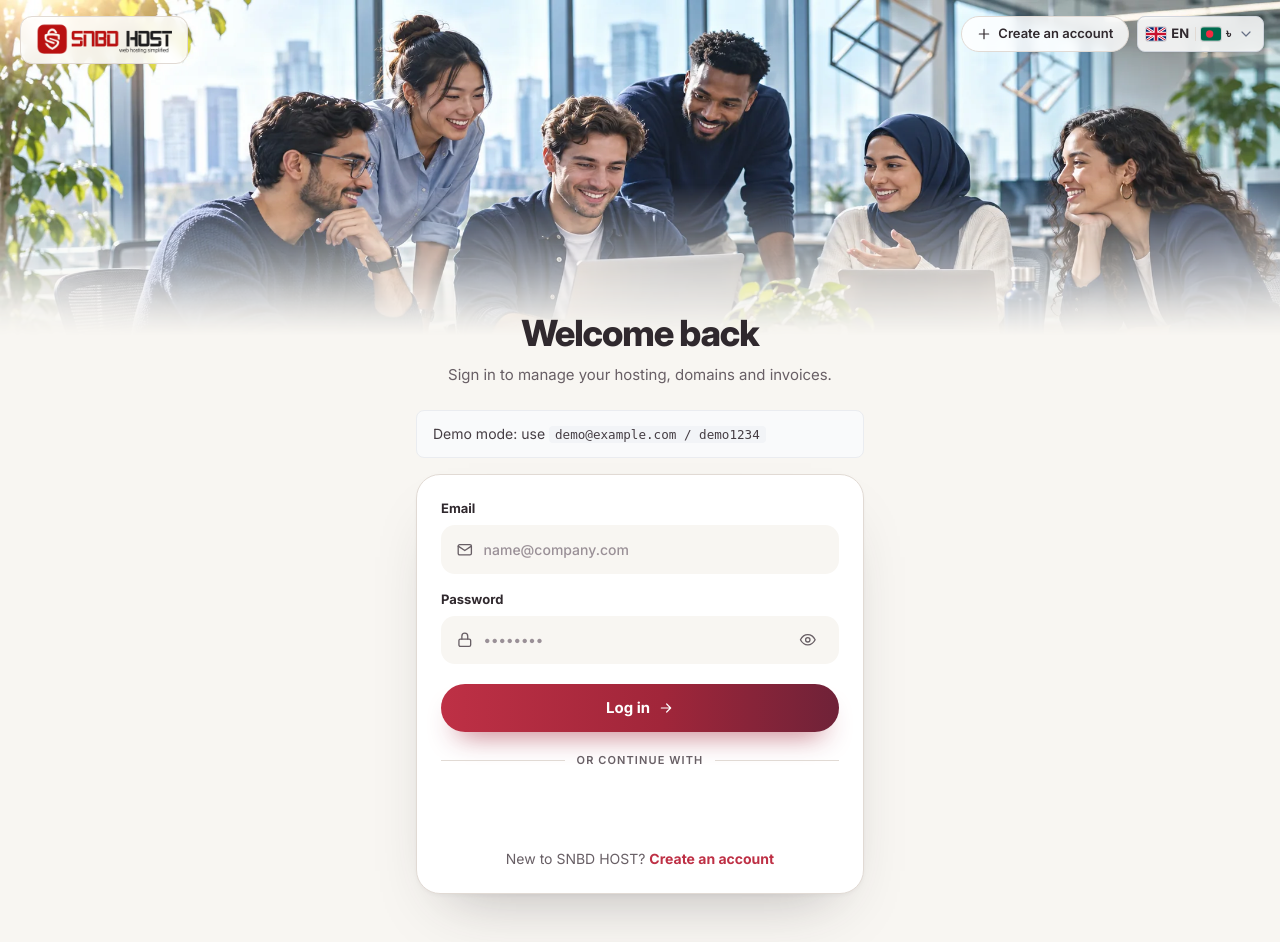
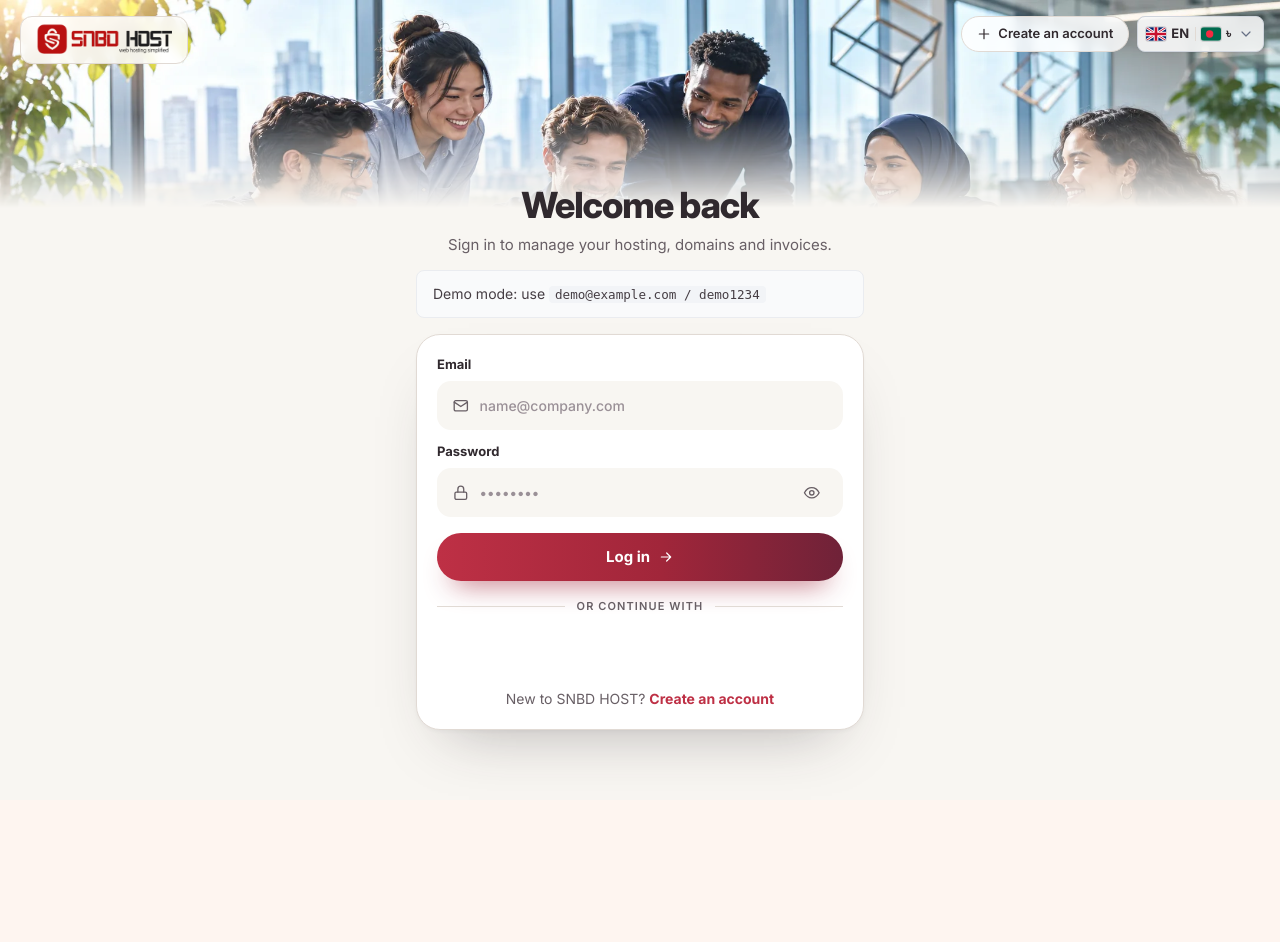
Before and after one commit to yeaminlabs/whmcs-portal, a Node server app: page /login in a window 1280 px wide. After the commit the page ends 770 px from the top, so only its background shows below. Run offline with Node 20, Linux system fonts and the light colour scheme; some libraries are stand-ins or nearby versions.

Commit message:
design: fit login and sign-up pages on one screen without scroll
Co-authored-by: OpenBot <335604065+openbotgit[bot]@users.noreply.github.com>

```diff
--- a/public/css/theme.css
+++ b/public/css/theme.css
@@ -166,18 +166,18 @@ body.nav-collapsed .snav-link:focus-visible,body.nav-collapsed .snav-toggle:focu
 /* ==========================================================================
    Login / sign-up: hero picture fading into porcelain, centred form card
    ========================================================================== */
-.authwrap{position:relative;display:block;min-height:100vh;padding:0 1rem 3rem;background:#F8F6F2;overflow-x:hidden}
-.authwrap::before{content:"";position:absolute;inset:0 0 auto 0;height:min(42vh,26rem);background:url(/img/auth-team-hero.webp) center top/cover no-repeat,linear-gradient(135deg,#FBEDEE 0,#F3EEE9 55%,#EEF4F2 100%);-webkit-mask-image:linear-gradient(#000 55%,transparent 100%);mask-image:linear-gradient(#000 55%,transparent 100%);pointer-events:none}
+.authwrap{position:relative;display:block;min-height:100vh;min-height:100dvh;padding:0 1rem 1rem;background:#F8F6F2;overflow-x:hidden}
+.authwrap::before{content:"";position:absolute;inset:0 0 auto 0;height:min(26vh,16rem);background:url(/img/auth-team-hero.webp) center top/cover no-repeat,linear-gradient(135deg,#FBEDEE 0,#F3EEE9 55%,#EEF4F2 100%);-webkit-mask-image:linear-gradient(#000 55%,transparent 100%);mask-image:linear-gradient(#000 55%,transparent 100%);pointer-events:none}
 .authwrap .auth-prefs{position:absolute;top:1rem;right:1rem;z-index:5;display:flex;align-items:center;gap:.5rem}
 .authwrap .auth-switch{display:inline-flex;align-items:center;gap:.4rem;min-height:2.25rem;padding:0 .9rem;border-radius:999px;background:rgba(255,255,255,.85);border:1px solid #E1DAD4;color:#30292E;font-size:.8125rem;font-weight:600;backdrop-filter:blur(6px)}
 .authwrap .auth-switch:hover{background:#fff;color:#BE3045}
 .authwrap .prefs-summary{background:rgba(255,255,255,.85);backdrop-filter:blur(6px)}
-.authwrap .auth{position:static;max-width:28rem;margin:0 auto;padding:calc(min(42vh,26rem) - 1.5rem) 0 0;background:transparent;box-shadow:none;border-radius:0}
+.authwrap .auth{position:static;max-width:28rem;margin:0 auto;padding:calc(min(26vh,16rem) - 1.5rem) 0 0;background:transparent;box-shadow:none;border-radius:0}
 .authwrap .auth-logo{position:absolute;top:1rem;left:1.25rem;height:2.25rem;width:auto;margin:0;padding:.3rem .7rem;background:rgba(255,255,255,.85);border:1px solid #E1DAD4;border-radius:12px;box-sizing:content-box;backdrop-filter:blur(6px)}
 .authwrap h1{position:relative;margin:0;text-align:center;color:#30292E;font-size:clamp(1.75rem,4vw,2.25rem);font-weight:800;letter-spacing:-.03em}
-.authwrap .auth-sub{position:relative;margin:.5rem auto 1.5rem;max-width:26rem;text-align:center;color:#685F65;font-size:.9375rem;line-height:1.55}
+.authwrap .auth-sub{position:relative;margin:.35rem auto .9rem;max-width:26rem;text-align:center;color:#685F65;font-size:.9375rem;line-height:1.55}
 .authwrap .alert{position:relative;margin:0 0 1rem}
-.authwrap .auth-card{position:relative;display:grid;gap:1rem;padding:1.5rem;margin:0;background:#FFFFFF;border:1px solid #E1DAD4;border-radius:24px;box-shadow:0 30px 60px -32px rgba(48,41,46,.35),0 2px 4px rgba(48,41,46,.04);animation:authUp .5s cubic-bezier(.2,.8,.2,1) both}
+.authwrap .auth-card{position:relative;display:grid;gap:.8rem;padding:1.25rem;margin:0;background:#FFFFFF;border:1px solid #E1DAD4;border-radius:24px;box-shadow:0 30px 60px -32px rgba(48,41,46,.35),0 2px 4px rgba(48,41,46,.04);animation:authUp .5s cubic-bezier(.2,.8,.2,1) both}
 .authwrap .auth-card .field-row{display:grid;grid-template-columns:1fr 1fr;gap:.75rem}
 .af-field{display:grid;gap:.4rem;margin:0}
 .af-label{color:#30292E;font-size:.8125rem;font-weight:700}
```
